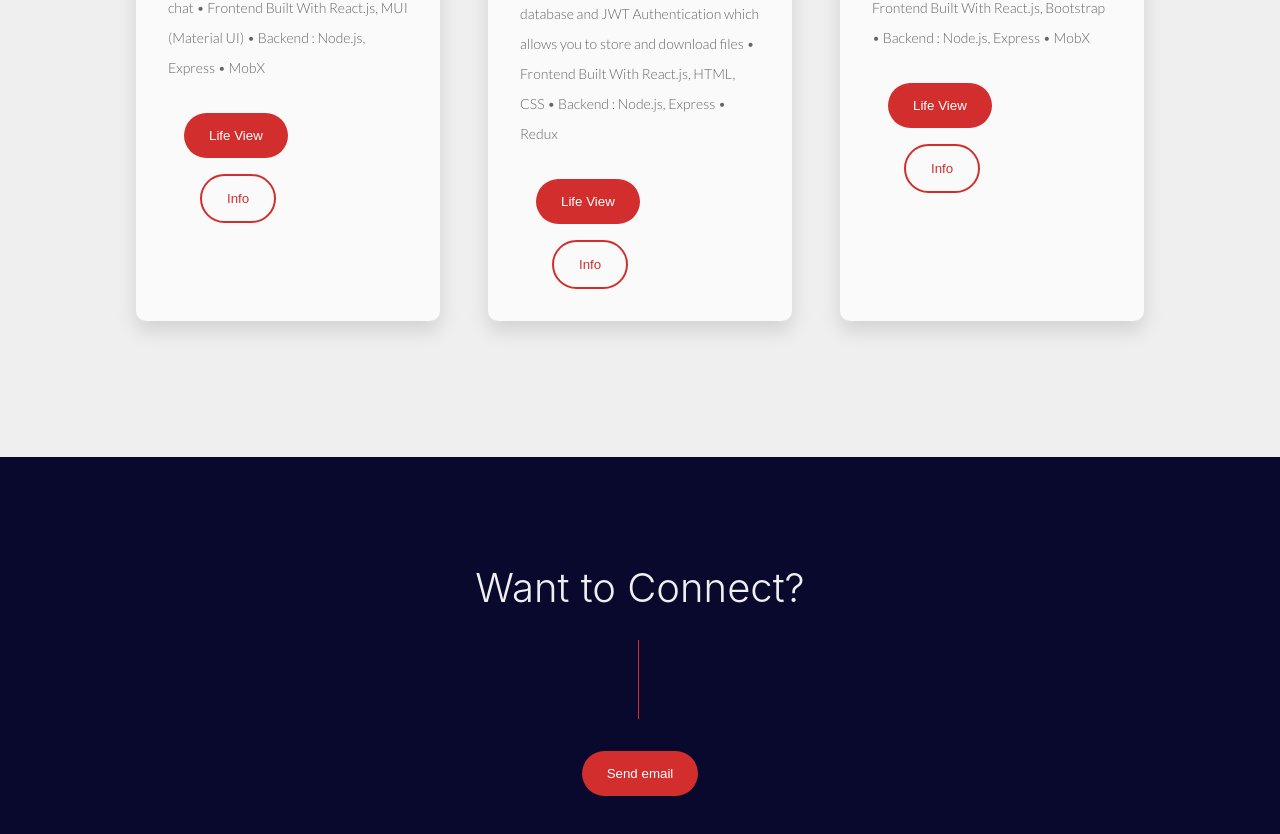
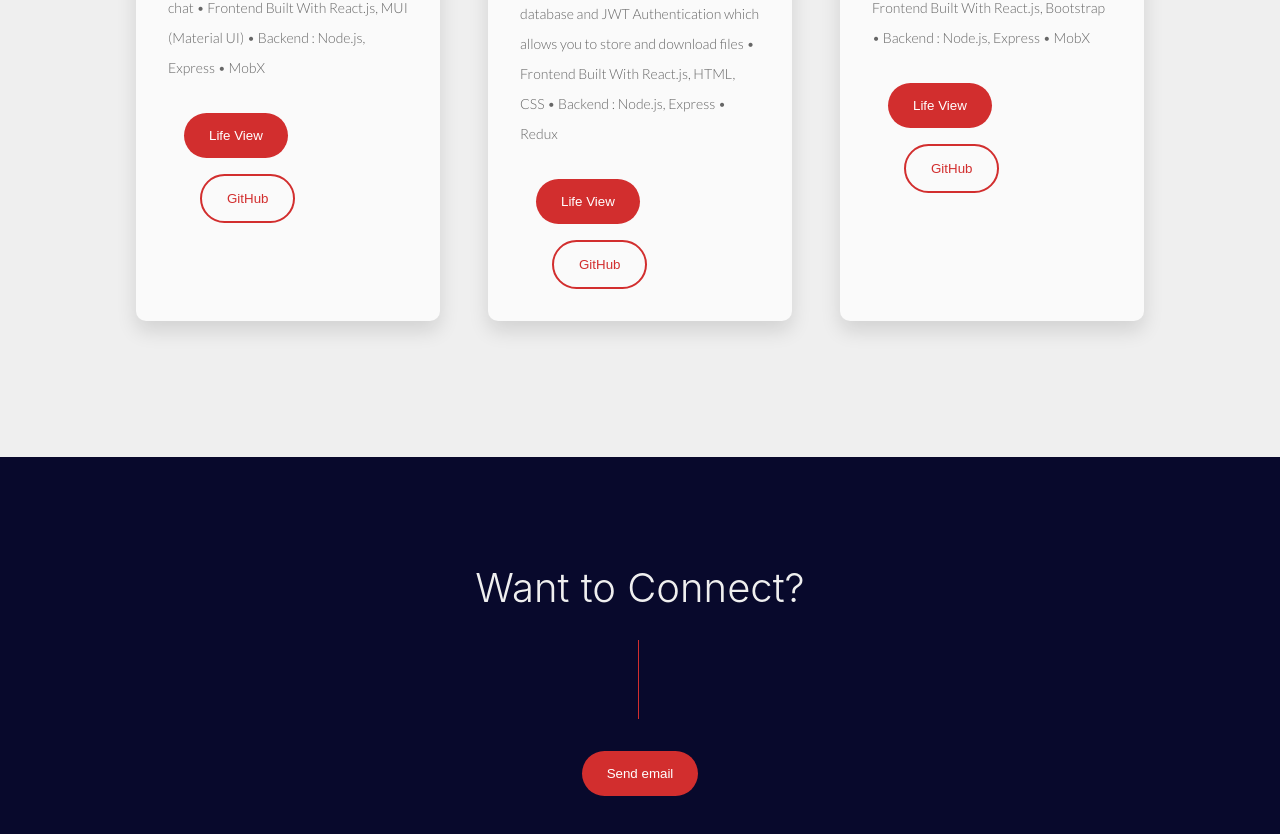
Before and after one commit to brucelin1218/portfolio, a React (Create React App) app: page / in a window 1280 px wide. Shown: the part 2650-3484 px from the top of the page. Built offline with nearby package versions, Linux system fonts and the light colour scheme.

Commit message:
link_git

```diff
--- a/src/components/OneProject/OneProject.jsx
+++ b/src/components/OneProject/OneProject.jsx
@@ -19,11 +19,11 @@ const OneProject = (props) => {
                 </button>
                 </a>
                 <a
-                    href={socialsData.github}
+                    href={props.info}
                     target='_blank'
                     rel="noreferrer"
                 >
-                <button className='project_info' >Info
+                <button className='project_info' >GitHub
                 </button>
                 </a>
             </div>
--- a/src/containers/projects/Projects.jsx
+++ b/src/containers/projects/Projects.jsx
@@ -17,15 +17,19 @@ const Projects = () => {
                             title={'Union'}
                             description={projectData.unionDesc}
                             webLink={'https://union-network.netlify.app'}
+                            info={'https://github.com/anarayner/union-client'}
+
                 />
                 <OneProject img={Cloud}
                             title={'Blue Cloud'}
                             description={projectData.blueCloud}
                             webLink={'https://blue-cloud.vercel.app/'}
+                            info={'https://github.com/anarayner/cloud'}
                 />
                 <OneProject img={Union}
                             title={'Online Store'}
                             description={projectData.store}
+                            info={'https://github.com/anarayner/store'}
                             webLink={'https://union-network.netlify.app'}
                 />
 
```
